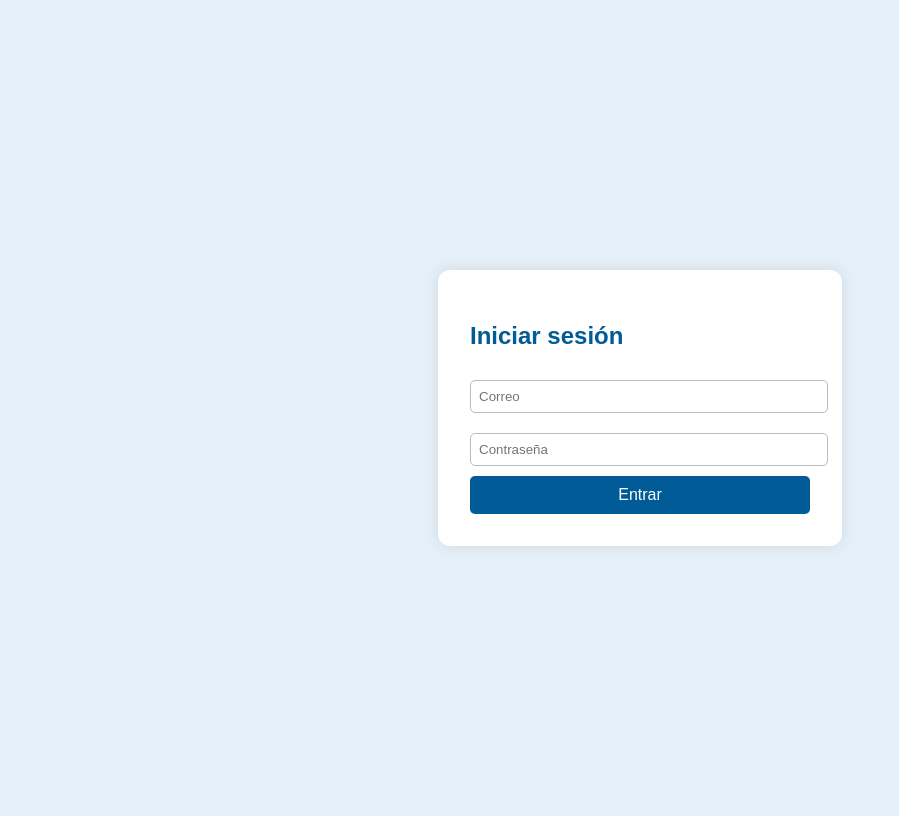
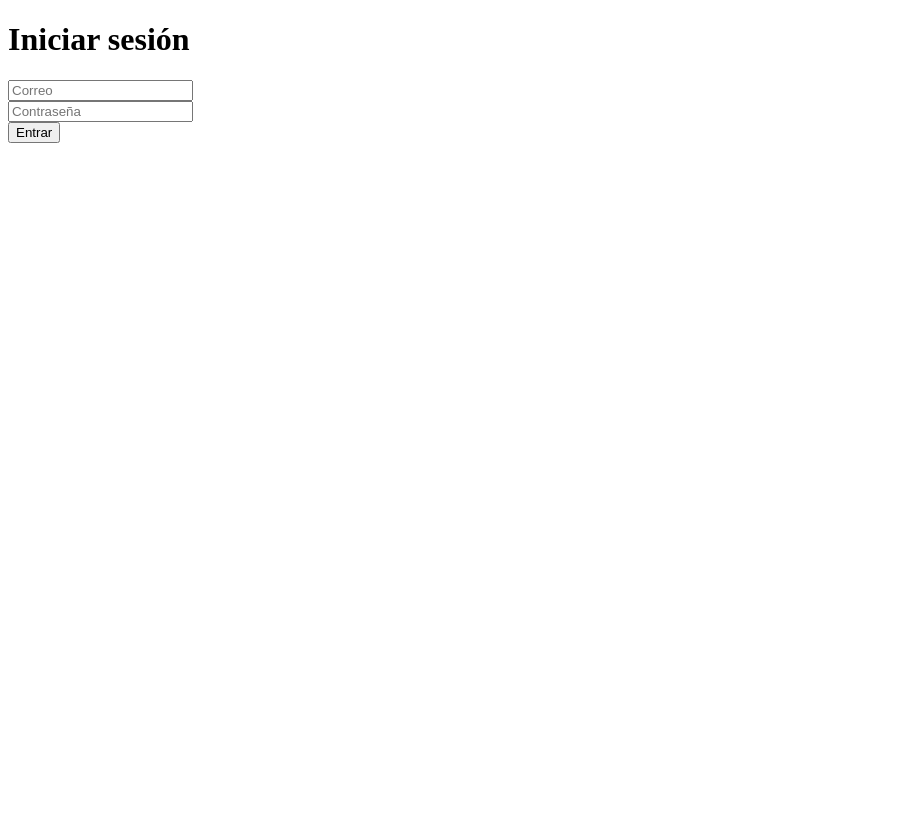
Before and after one commit to avendafull/sur_prevencion_v2_1, a Flask app: page /login in a window 1280 px wide. Shown: the whole page, without its empty margins (0-899 px from the left). After the commit the page ends 143 px from the top, so only its background shows below. Run offline with Flask 3, Linux system fonts and the light colour scheme.

Commit message:
Add files via upload

```diff
--- a/templates/login.html
+++ b/templates/login.html
@@ -1,61 +1,13 @@
-<!DOCTYPE html>
-<html lang="es">
-<head>
-    <meta charset="UTF-8">
-    <title>Iniciar sesión | Sur Prevención</title>
-    <style>
-        body {
-            font-family: Arial, sans-serif;
-            background: #e6f0fa;
-            display: flex;
-            justify-content: center;
-            align-items: center;
-            height: 100vh;
-        }
-        .login-box {
-            background: #fff;
-            padding: 32px;
-            border-radius: 12px;
-            box-shadow: 0 0 16px #cfd8dc;
-            width: 340px;
-        }
-        h2 {
-            color: #005b96;
-        }
-        input[type="email"],
-        input[type="password"] {
-            width: 100%;
-            padding: 8px;
-            margin: 10px 0;
-            border: 1px solid #b0bec5;
-            border-radius: 5px;
-        }
-        button {
-            background: #005b96;
-            color: #fff;
-            border: none;
-            border-radius: 5px;
-            padding: 10px 18px;
-            width: 100%;
-            font-size: 1rem;
-        }
-        .flash {
-            color: #d32f2f;
-            margin-bottom: 10px;
-        }
-    </style>
-</head>
+
+<!doctype html>
+<html>
+<head><title>Login</title></head>
 <body>
-    <form method="post" class="login-box">
-        <h2>Iniciar sesión</h2>
-        {% with messages = get_flashed_messages() %}
-            {% if messages %}
-                <div class="flash">{{ messages[0] }}</div>
-            {% endif %}
-        {% endwith %}
-        <input type="email" name="username" placeholder="Correo" required>
-        <input type="password" name="password" placeholder="Contraseña" required>
-        <button type="submit">Entrar</button>
-    </form>
+  <h1>Iniciar sesión</h1>
+  <form method="post">
+    <input type="text" name="email" placeholder="Correo" required><br>
+    <input type="password" name="password" placeholder="Contraseña" required><br>
+    <button type="submit">Entrar</button>
+  </form>
 </body>
 </html>
```
